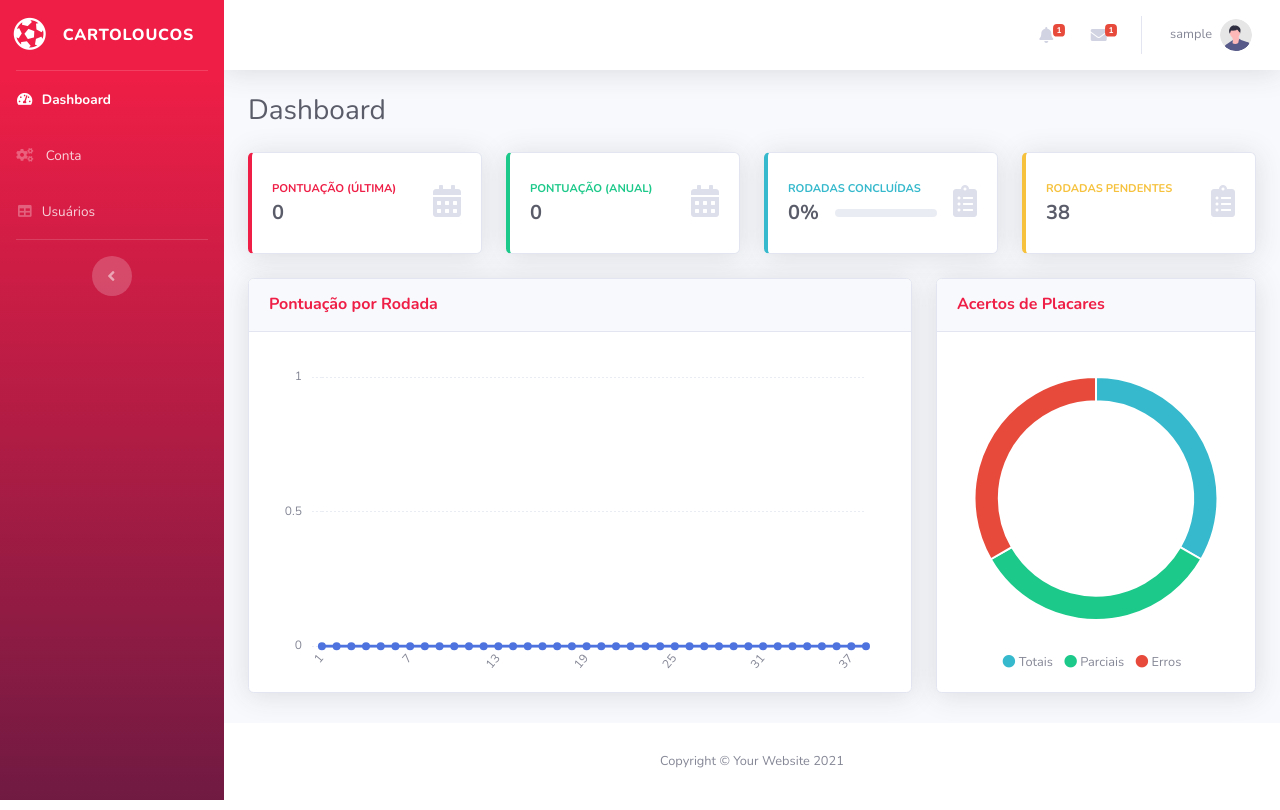
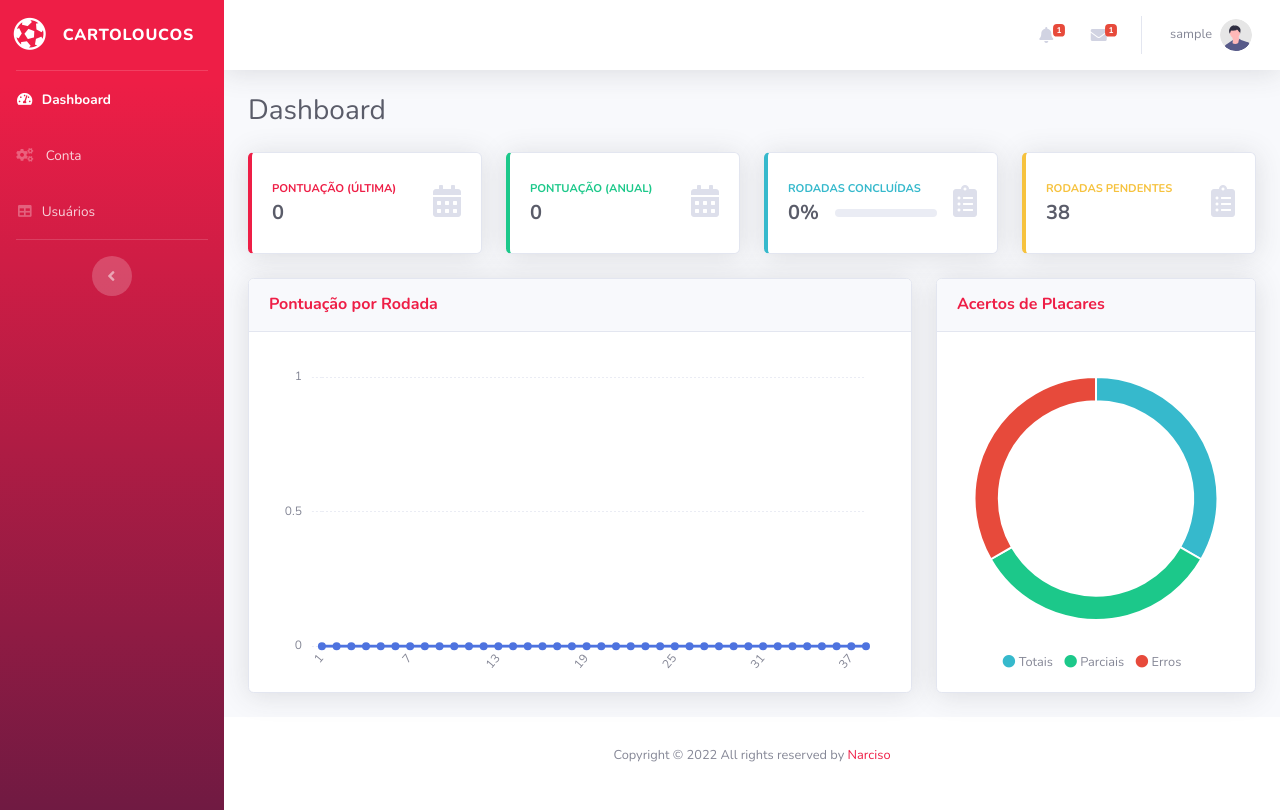
Before and after one commit to narcisoo1/cartoloucos, a PHP site: page /dashboard/index.php in a window 1280 px wide. Run offline with PHP 8.4, Linux system fonts and the light colour scheme; the visitor is signed in with stand-in values (Sample User, id 1); data that the repository does not hold is empty.

Commit message:
add copyright dashboard

```diff
--- a/dashboard/index.php
+++ b/dashboard/index.php
@@ -381,7 +381,13 @@ exit;
             <footer class="sticky-footer bg-white">
                 <div class="container my-auto">
                     <div class="copyright text-center my-auto">
-                        <span>Copyright &copy; Your Website 2021</span>
+                    <p>
+                        Copyright &copy;
+                        <script>
+                        document.write(new Date().getFullYear());
+                        </script> All rights reserved <i class="icon-heart"
+                        aria-hidden="true"></i> by <a href="https://instagram.com/narcisoo1/" target="_blank">Narciso</a>
+                    </p>
                     </div>
                 </div>
             </footer>
```
Also changed, not shown: dashboard/usuarios.php (+7 -1 lines).
